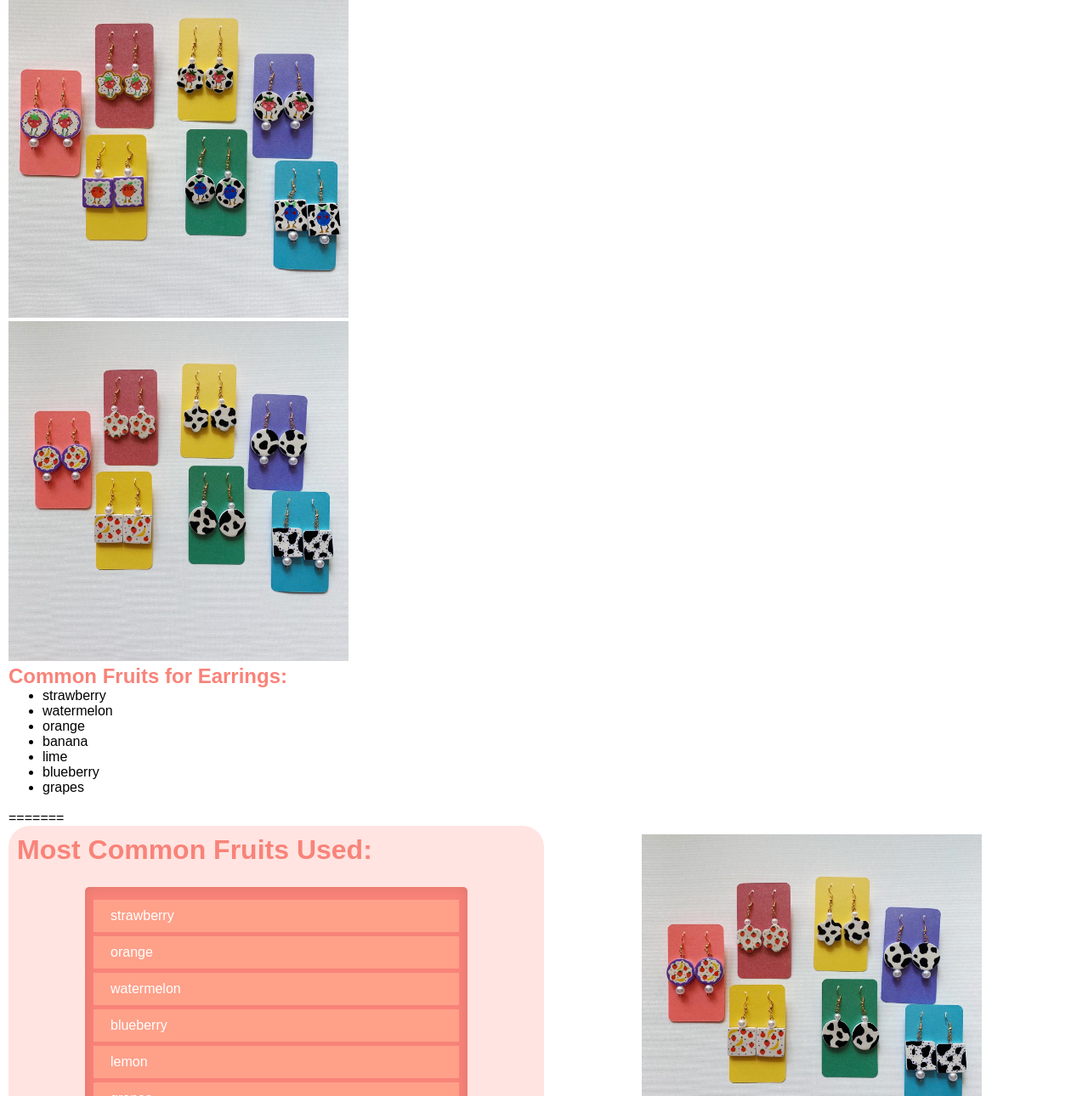
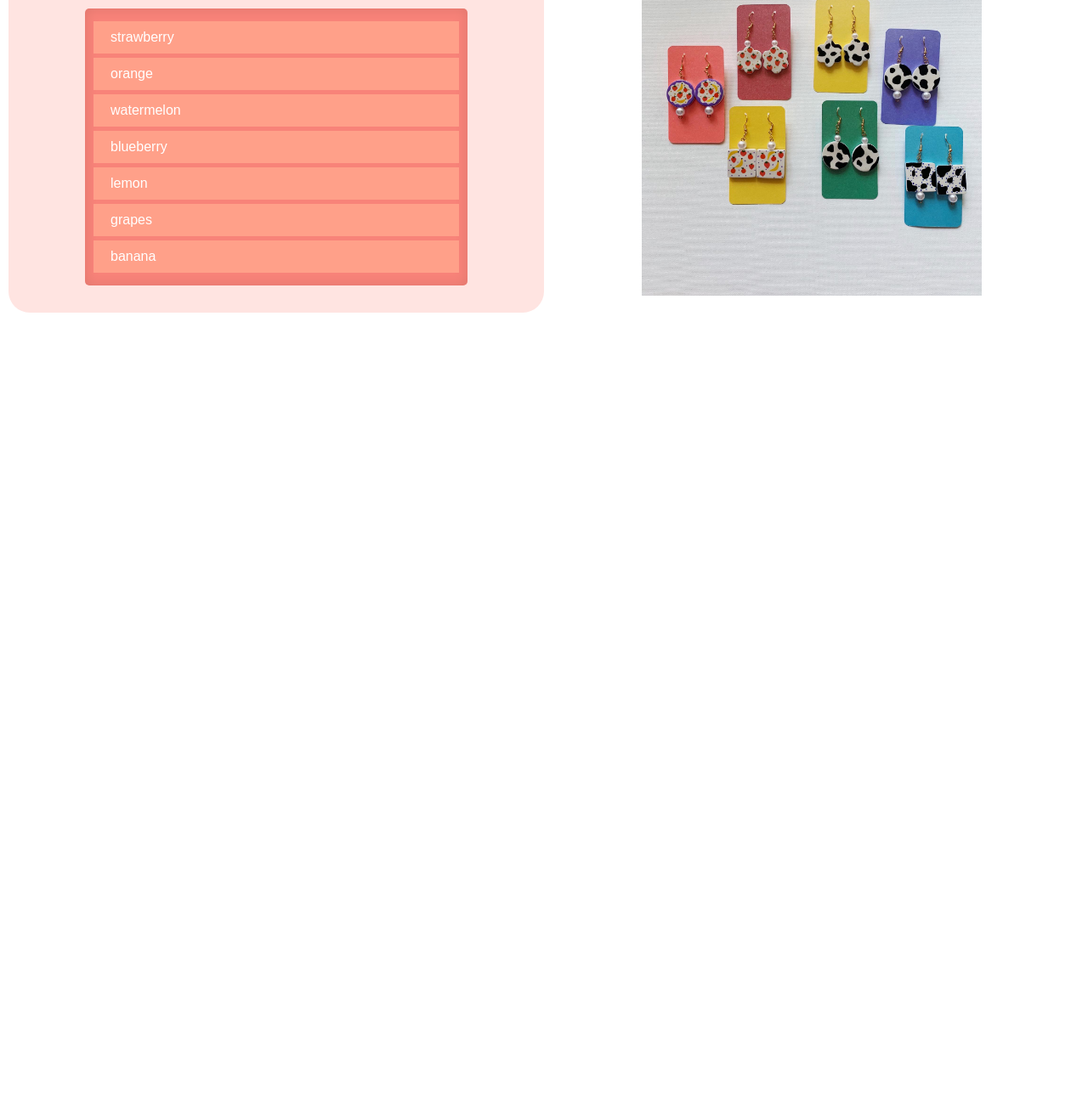
Before and after one commit to lincherryz/earrings, a plain HTML site: page about.html in a window 1280 px wide. Shown: the part 600-1890 px from the top of the page at 85% size. After the commit the page ends 978 px from the top, so only its background shows below. Drawn offline with Linux system fonts and the light colour scheme.

Commit message:
fixing merge conflicts on main branch

```diff
--- a/about.html
+++ b/about.html
@@ -51,31 +51,10 @@
                     </div>
                 </div>
             </div>
-<<<<<<< HEAD
-                <p>
-                    <a href="https:www.google.com" target = “ blank”>Click Here To Check Out Our Instagram! :) </a>
-                </p>
-                <img src="./pictures/main_fruit.jpeg" alt="Front of the Earrings" width="400"
-                height="400">
-                <br>
-                <img src="./pictures/main_fruit_back.jpeg" alt="Back of the Earrings" width="400"
-                height="400">
-                <br>
-                <h2>Common Fruits for Earrings:</h2>
-                <ul>
-                    <li>strawberry</li>
-                    <li>watermelon</li>
-                    <li>orange</li>
-                    <li>banana</li>
-                    <li>lime</li>
-                    <li>blueberry</li>
-                    <li>grapes</li>
-                </ul>
-            <br>
-=======
             <div class = "row2">
                 <div class = "column2" style = "background-color:#ffe4e1;" >
                     <h1>Most Common Fruits Used: </h1>
+
                     <ul>
                         <li>strawberry</li>
                         <li>orange</li>
@@ -92,7 +71,6 @@
                     <br>
                 </div>
             </div>
->>>>>>> 62d5ea45fb42cd3b60b02e2b5a1b62f7c8615f3b
         </div>
     </body>
 </html>
```
